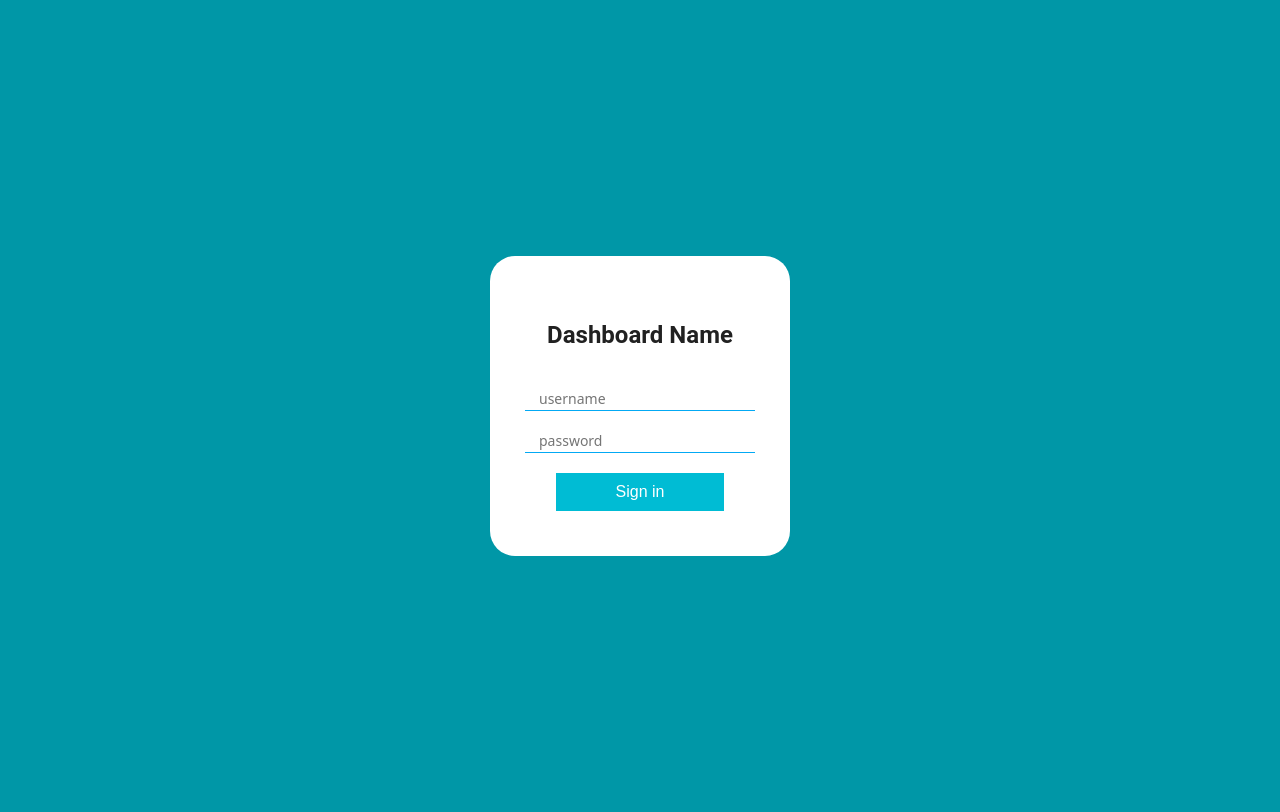
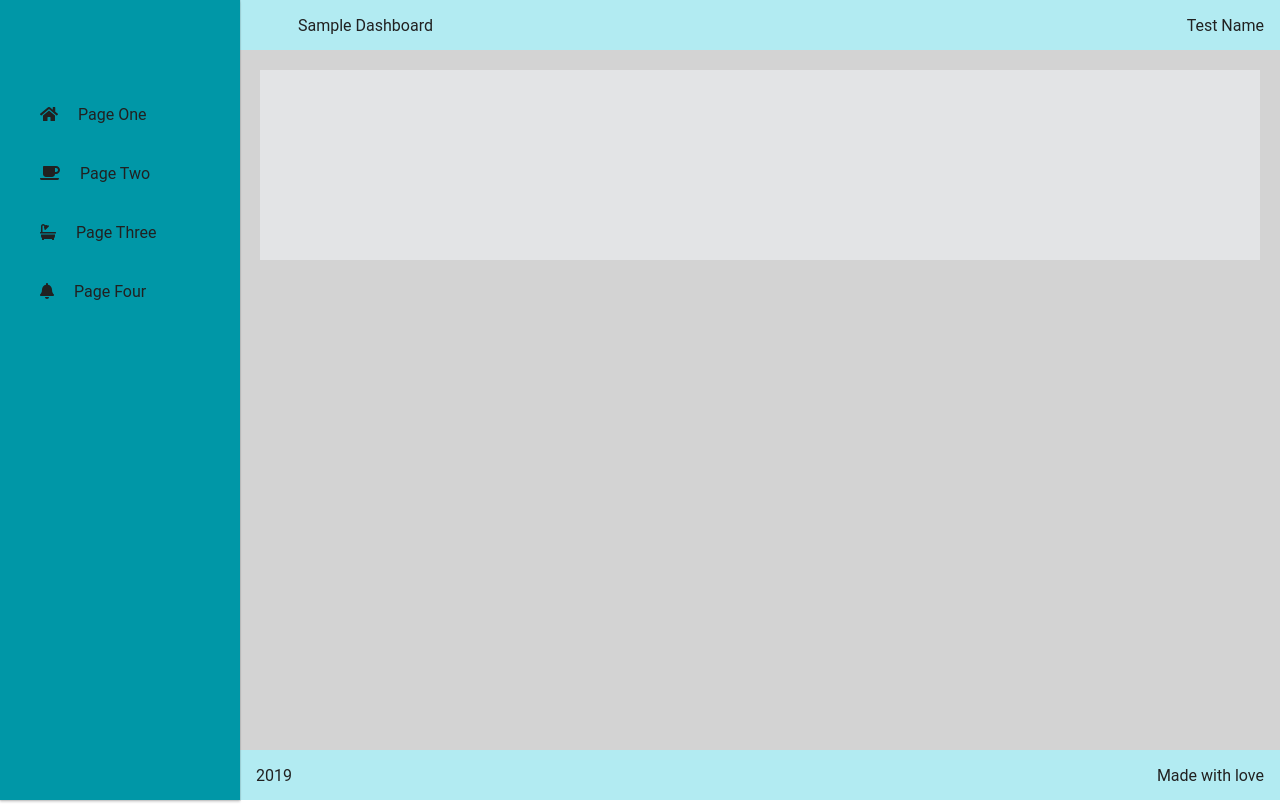
Before and after one commit to trizzle21/flashdash, a React app: page /main-2 in a window 1280 px wide. Built offline with nearby package versions, Linux system fonts and the light colour scheme.

Commit message:
master: removed login as it should be separate

```diff
--- a/src/App.js
+++ b/src/App.js
@@ -5,23 +5,16 @@ import {
   Switch,
   Route,
 } from "react-router-dom";
-import { createBrowserHistory } from "history";
-
-import Auth from './common/authentication/index';
 
 import Sidebar from './components/sidebar/index';
 import Header from './components/header/index';
 import Footer from './components/footer/index';
 import Main from './components/main1/index';
 import Main2 from './components/main2/index';
-import LoginPage from './components/login/index';
-
-const history = createBrowserHistory();
 
 
 function App({ title, name }) {
-  console.log(Auth);
-  return Auth.isAuthenticated ? (
+  return (
       <div className={ style['grid-container'] }>
           <Header title={ title } name={ name } />
           <Router>
@@ -34,8 +27,6 @@ function App({ title, name }) {
         </Router>
         <Footer />
       </div>
-  ): (
-      <LoginPage />
   )
 }
 
--- a/src/components/login/index.js
+++ /dev/null
@@ -1,26 +0,0 @@
-import React from 'react';
-import style from './login.scss';
-
-import auth from '../../common/authentication/index';
-import Input from './input.js';
-
-function LoginPage() {
-
-  let { from } = location.state || { from: { pathname: "/" } };
-  const login = () => console.log("Logging in");
-
-  return (
-    <div className={ style["box-container"] }>
-      <div className={ style.box }>
-        <h2>Dashboard Name</h2>
-        <Input type='text' name='username' placeholder='username' />
-        <Input type='password' name='password' placeholder='password' />
-        <button className={ style["sign-in"] }onClick={login}>Sign in</button>
-
-      </div>
-    </div>
-  )
-}
-
-
-export default LoginPage;
--- a/src/components/login/input.js
+++ /dev/null
@@ -1,11 +0,0 @@
-import React from 'react';
-import style from './login.scss';
-
-const Input = (props) => (
-    <div className={ style.input }>
-      <input type={ props.type } name={ props.name } placeholder={ props.placeholder } required/>
-      <label forhtml={ props.name }></label>
-    </div>
-)
-
-export default Input;
--- a/src/components/login/login.scss
+++ /dev/null
@@ -1,64 +0,0 @@
-@import '../../common/assets/colors';
-
-
-.box-container {
-  background-color: $color-dark-primary;
-  display: flex;
-  justify-content: center;
-  align-items: center;
-  height:100%;
-
-}
-
-.box {
-  display: flex;
-  align-items: center;
-  justify-content: center;
-  flex-direction: column;
-  width: 300px;
-  margin: 20% 0%;
-  text-align: center;
-  height: 300px;
-  background-color: $color-text-icon;
-  border-radius: 25px;
-}
-
-
-.input {
-  display: flex;
-  flex-direction: row-reverse;
-  align-items: center;
-  border-bottom: 1px solid $color-accent;
-  margin: 0 20px;
-}
-
-.input input {
-  border: 0;
-  background: transparent;
-  padding: 2px 10px;
-  margin: 18px 4px 0 4px;
-  color: $color-primary-text;
-  font-family: "Noto Sans", sans-serif;
-  font-size: 14px;
-}
-
-.input input:required {
-  box-shadow: none;
-}
-
-.input input:focus ~ label {
-  opacity: 1;
-}
-
-
-.sign-in {
-  background-color: $color-primary;
-  border: none;
-  margin-top: 20px;
-  color: white;
-  padding: 10px 60px;
-  text-align: center;
-  text-decoration: none;
-  display: inline-block;
-  font-size: 16px;
-}
```
